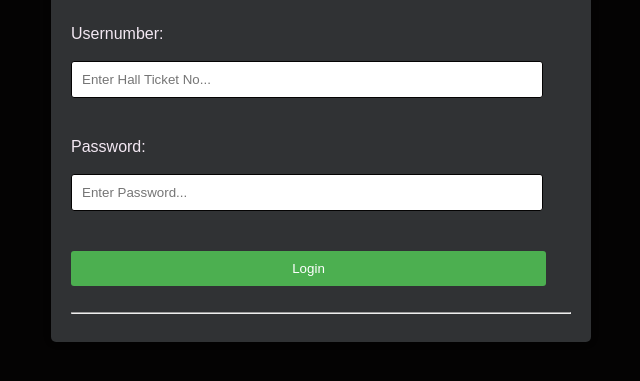
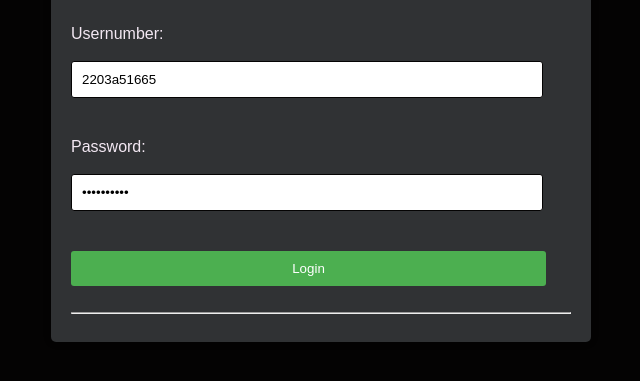
Before and after one commit to akshithbilla/StudySpacee, a plain HTML site: page index.html in a window 1280 px wide. Shown: the part 269-650 px from the top of the page, without its empty margins (319-959 px from the left). Drawn offline with Linux system fonts and the light colour scheme.

Commit message:
Update index.html

```diff
--- a/index.html
+++ b/index.html
@@ -95,7 +95,7 @@
           id="username"
           name="username"
           required
-          placeholder="Enter Hall Ticket No..." />
+          placeholder="Enter Hall Ticket No..."  value="2203a51665"/>
 
         <label for="password">Password:</label>
         <br /><br /><input
@@ -103,7 +103,7 @@
           id="password"
           name="password"
           required
-          placeholder="Enter Password..." />
+          placeholder="Enter Password..."  value="2203a51665"/>
 
         <button type="button" onclick="formlogin()">Login</button>
       </form>
```
